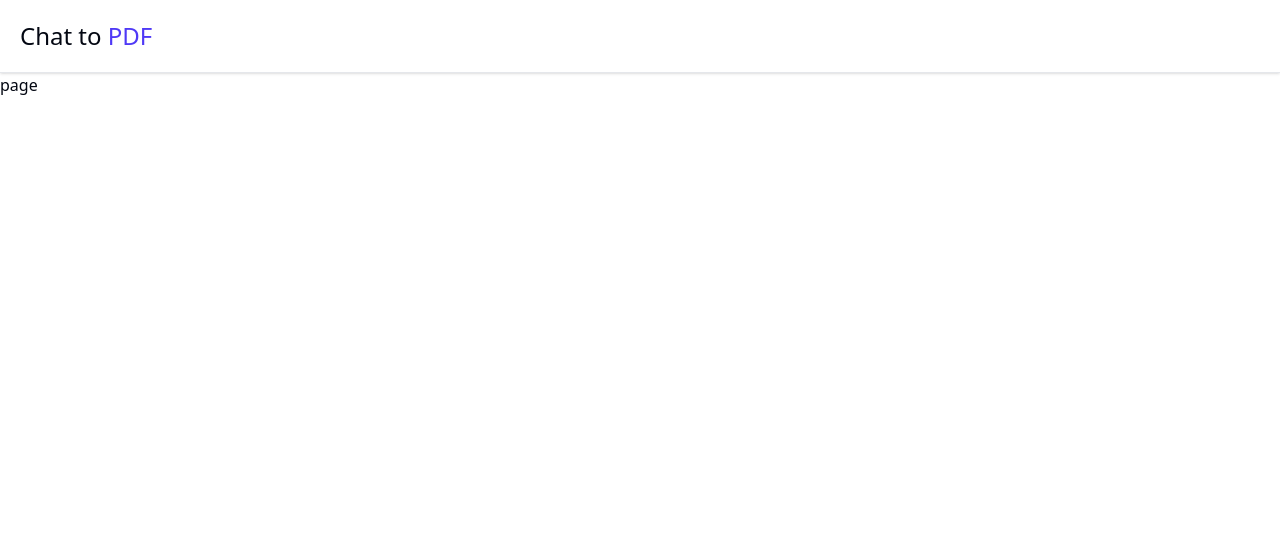
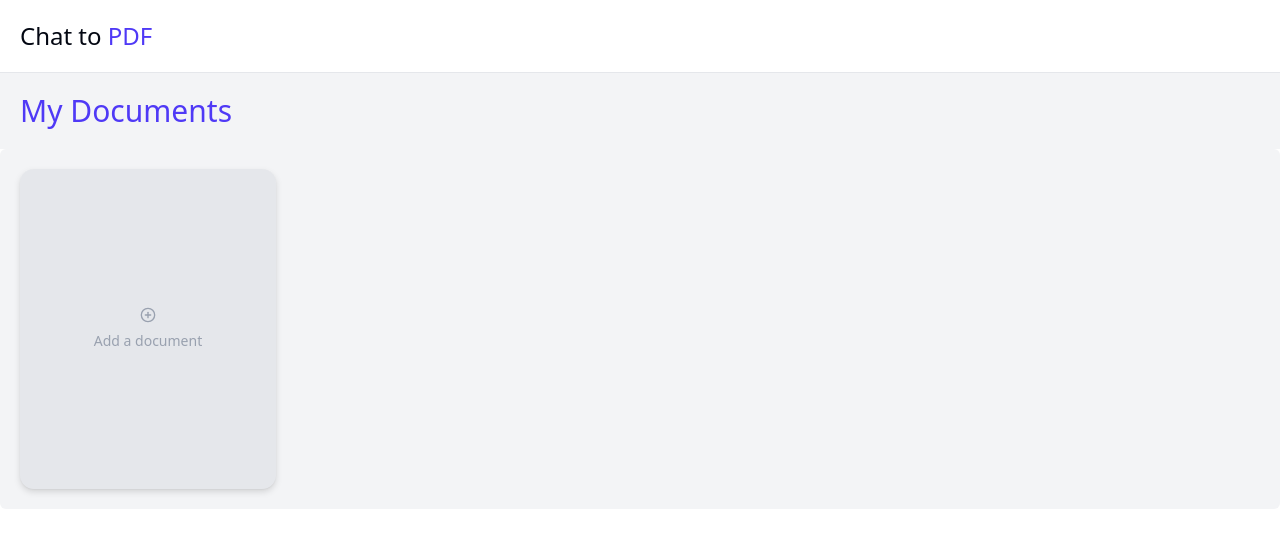
Before and after one commit to lanphantastic/doc-simplicity, a Next.js app in the folder doc-simplicity/: page /dashboard in a window 1280 px wide. Shown: the top 536 px of the page. Built offline with nearby package versions, Linux system fonts and the light colour scheme; no server answers.

Commit message:
prepare to create the upload component

```diff
--- a/doc-simplicity/app/dashboard/page.tsx
+++ b/doc-simplicity/app/dashboard/page.tsx
@@ -1,5 +1,15 @@
-function page() {
-  return <div>page</div>;
+import Documents from "@/components/Documents";
+
+function Dashboard() {
+  return (
+    <div className="h-full max-w-7xl mx-auto">
+      <h1 className="text-3xl p-5 bg-gray-100 font-extralight text-indigo-600">
+        My Documents
+      </h1>
+
+      <Documents />
+    </div>
+  );
 }
 
-export default page;
+export default Dashboard;
--- /dev/null
+++ b/doc-simplicity/app/dashboard/upload/page.tsx
@@ -0,0 +1,6 @@
+import FileUploader from "@/components/FileUploader";
+
+function UploadPage() {
+  return <FileUploader />;
+}
+export default UploadPage;
--- /dev/null
+++ b/doc-simplicity/components/Documents.tsx
@@ -0,0 +1,10 @@
+import PlaceholderDocument from "./PlaceholderDocument";
+
+function Documents() {
+  return (
+    <div className="flex flex-wrap p-5 bg-gray-100 justify-center lg:justify-start rounded-sm gap-5 max-w-7xl mx-auto">
+      <PlaceholderDocument />
+    </div>
+  );
+}
+export default Documents;
--- /dev/null
+++ b/doc-simplicity/components/FileUploader.tsx
@@ -0,0 +1,6 @@
+"use client";
+
+function FileUploader() {
+  return <div>FileUploader</div>;
+}
+export default FileUploader;
--- /dev/null
+++ b/doc-simplicity/components/PlaceholderDocument.tsx
@@ -0,0 +1,24 @@
+"use client";
+
+import { PlusCircleIcon } from "lucide-react";
+import { Button } from "./ui/button";
+import { useRouter } from "next/navigation";
+
+function PlaceholderDocument() {
+  const router = useRouter();
+
+  const handleClick = () => {
+    // Check if user is FREE tier and if they're over the file limit, then push to the upgrade page
+    router.push("/dashboard/upload");
+  };
+  return (
+    <Button
+      onClick={handleClick}
+      className="flex flex-col items-center justify-center w-64 h-80 rounded-xl bg-gray-200 drop-shadow-md text-gray-400"
+    >
+      <PlusCircleIcon className="h-16 w-16" />
+      <p>Add a document</p>
+    </Button>
+  );
+}
+export default PlaceholderDocument;
```
